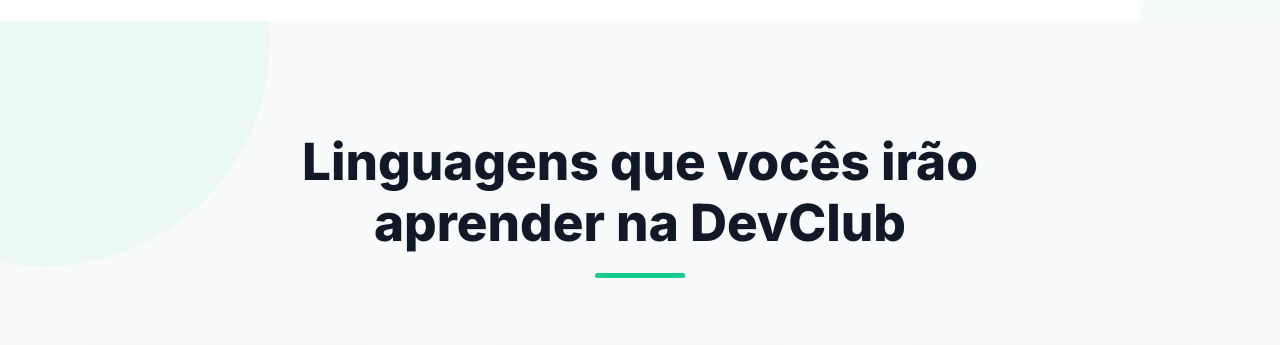
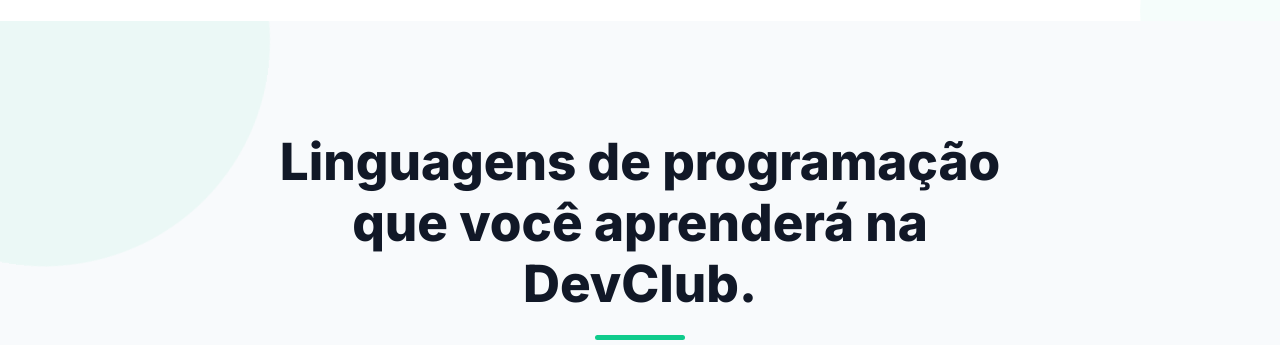
Before and after one commit to Daniellasso/devclub-landing-page, a plain HTML site: page index.html in a window 1280 px wide. Shown: the part 1640-1985 px from the top of the page. Drawn offline with Linux system fonts and the light colour scheme.

Commit message:
atualização do title languages

```diff
--- a/index.html
+++ b/index.html
@@ -218,7 +218,7 @@
         <div class="container">
 
             <h2>
-                Linguagens que vocês irão aprender na DevClub
+                Linguagens de programação que você aprenderá na DevClub.
             </h2>
 
             <div class="languages-grid">
```
